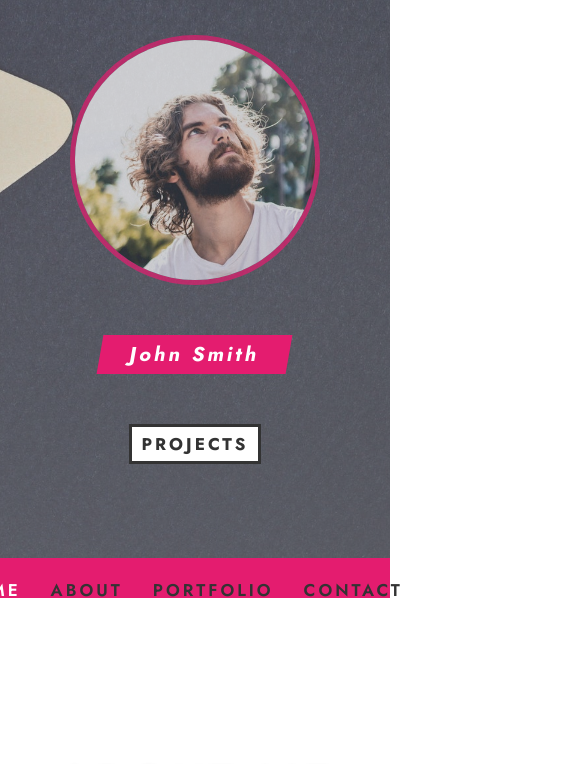
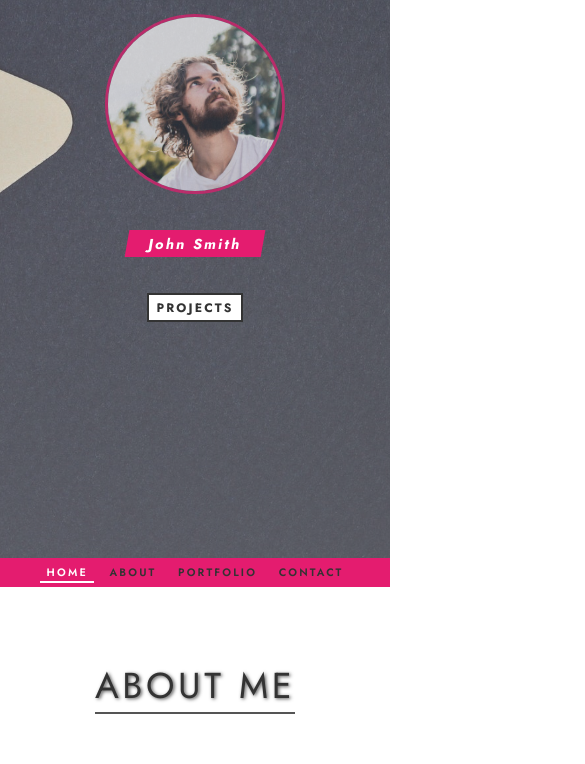
Before and after one commit to Isrealsix/portfolio, a website: page index.html in a window 390 px wide. Shown: the part 286-1050 px from the top of the page, 585 px wide, since content can reach past the window. Drawn offline with Linux system fonts and the light colour scheme.

Commit message:
Completely responsive

```diff
--- a/sass/abstracts/_mixins.scss
+++ b/sass/abstracts/_mixins.scss
@@ -0,0 +1,38 @@
+// Responsive
+
+// 1200px -> 75em
+// 800px  -> 50em
+// 600px  -> 37.5em
+// 500px  -> 31.25em
+// 450px  -> 28.125em
+@mixin respond($breakpoint) {
+	@if ($breakpoint == laptop) {
+		@media only screen and (max-width: 75em) {
+			@content;
+		}
+	}
+
+	@if ($breakpoint == phone-land) {
+		@media only screen and (max-width: 50em) {
+			@content;
+		}
+	}
+
+	@if ($breakpoint == phone-port) {
+		@media only screen and (max-width: 37.5em) {
+			@content;
+		}
+	}
+
+	@if ($breakpoint == iphone) {
+		@media only screen and (max-width: 31.25em) {
+			@content;
+		}
+	}
+
+	@if ($breakpoint == sm-screen) {
+		@media only screen and (max-width: 28.125em) {
+			@content;
+		}
+	}
+}
--- a/sass/base/_typography.scss
+++ b/sass/base/_typography.scss
@@ -3,4 +3,12 @@ html {
 	font-weight: 400;
 	font-family: 'Jost', sans-serif;
 	scroll-behavior: smooth;
+
+	@include respond(iphone) {
+		font-size: 55%;
+	}
+
+	@include respond(sm-screen) {
+		font-size: 45%;
+	}
 }
--- a/sass/components/_contact-form.scss
+++ b/sass/components/_contact-form.scss
@@ -1,6 +1,10 @@
 .contact-form {
 	width: 50rem;
 	flex-direction: column;
+
+	@include respond(phone-port) {
+		width: 40rem;
+	}
 
 	& input,
 	& textarea {
--- a/sass/components/_navbar.scss
+++ b/sass/components/_navbar.scss
@@ -17,6 +17,15 @@
 		letter-spacing: 0.3rem;
 		position: relative;
 		transition: color 0.3s;
+
+		@include respond(phone-port) {
+			margin: 0 2rem;
+			font-size: 1.5rem;
+		}
+
+		@include respond(sm-screen) {
+			margin: 0 1.5rem;
+		}
 
 		&:hover {
 			color: var(--color-white);
--- a/sass/components/_progress.scss
+++ b/sass/components/_progress.scss
@@ -9,6 +9,18 @@
 		border-radius: 0.3rem;
 		box-shadow: 0.2rem 0.2rem 1rem var(--color-grey-light);
 		position: relative;
+
+		@include respond(phone-land) {
+			width: 50rem;
+		}
+
+		@include respond(phone-port) {
+			width: 45rem;
+		}
+
+		@include respond(sm-screen) {
+			width: 40rem;
+		}
 	}
 
 	&__text {
--- a/sass/components/_project.scss
+++ b/sass/components/_project.scss
@@ -48,6 +48,10 @@
 	&__image {
 		width: 40rem;
 		transition: opacity 0.3s;
+
+		@include respond(phone-port) {
+			width: 100%;
+		}
 	}
 
 	&__box:hover &__image {
--- a/sass/components/_service.scss
+++ b/sass/components/_service.scss
@@ -5,8 +5,17 @@
 	align-items: center;
 	justify-content: space-evenly;
 
+	@include respond(laptop) {
+		height: auto;
+		flex-wrap: wrap;
+	}
+
 	&__box {
 		text-align: center;
+
+		@include respond(laptop) {
+			margin: 3rem 2rem;
+		}
 
 		&:first-child,
 		&:last-child {
--- a/sass/pages/_home.scss
+++ b/sass/pages/_home.scss
@@ -21,6 +21,18 @@
 		border-bottom: 0.3rem solid rgb(233, 233, 233);
 		text-shadow: 0.2rem 0.2rem 1rem var(--color-grey-light);
 		transform: skew(-10deg);
+
+		@include respond(phone-land) {
+			font-size: 4rem;
+		}
+
+		@include respond(phone-port) {
+			font-size: 3rem;
+		}
+
+		@include respond(sm-screen) {
+			font-size: 2.5rem;
+		}
 	}
 
 	&__person-img {
@@ -63,8 +75,20 @@
 	flex-direction: column;
 	align-items: center;
 
+	@include respond(phone-port) {
+		padding: 10rem;
+	}
+
 	&__heading {
 		@extend %section__heading-placeholder;
+
+		@include respond(phone-port) {
+			margin-bottom: 10rem;
+		}
+
+		@include respond(sm-screen) {
+			text-align: center;
+		}
 	}
 }
 
@@ -91,6 +115,10 @@
 	align-items: center;
 	justify-content: space-evenly;
 
+	@include respond(laptop) {
+		height: 80vh;
+	}
+
 	&__heading {
 		color: var(--color-white);
 		text-shadow: none;
@@ -112,5 +140,9 @@
 		letter-spacing: 0.2rem;
 		font-weight: 300;
 		text-align: center;
+
+		@include respond(phone-port) {
+			width: 70%;
+		}
 	}
 }
```
Also changed, not shown: css/style.css.
